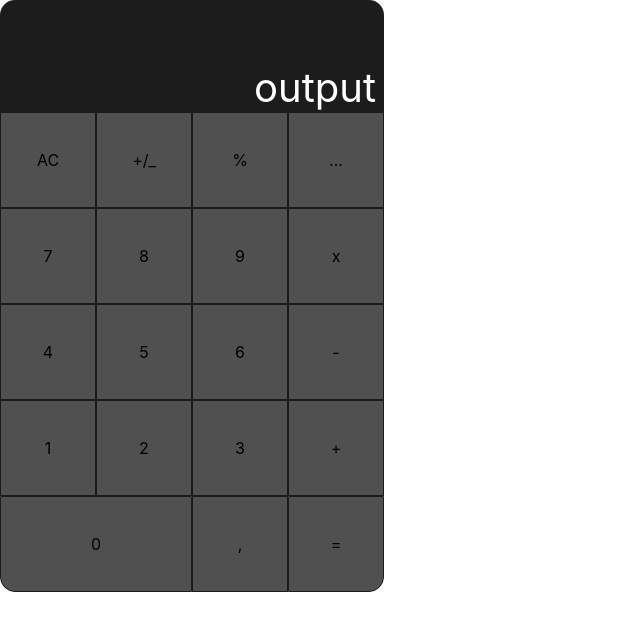
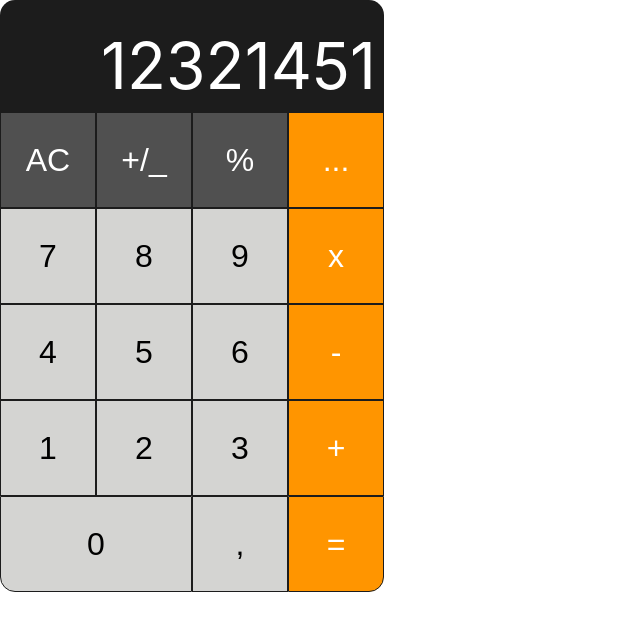
Before and after one commit to PhilippWeiss85/Calculator, a React (Create React App) app: page / in a window 1280 px wide. Shown: the top 630 px of the page, without its empty margins (0-640 px from the left). Built offline with nearby package versions, Linux system fonts and the light colour scheme.

Commit message:
update styling

```diff
--- a/src/App.css
+++ b/src/App.css
@@ -3,9 +3,10 @@ button {
 	color: inherit;
 	border: 1px solid #1C1C1C;
 	padding: 0;
-	font: inherit;
+	font-size: 2rem;
 	cursor: pointer;
 	outline: inherit;
+  background-color: #D4D4D2;
 }
 
 .grid {
@@ -18,12 +19,12 @@ button {
   grid-column: 1/ -1;
   background-color: #1C1C1C;
   color: white;
-  font-size: 2.5rem;
+  font-size: 4rem;
   display: flex;
   flex-direction: column;
   justify-content: flex-end;
   align-items: flex-end;
-  padding-right: 0.5rem;
+  padding: 0 0.5rem 0.5rem 0;
   border-top-left-radius: 15px;
   border-top-right-radius: 15px;
 }
@@ -39,3 +40,13 @@ button {
 .grid__bottom-border-right {
   border-bottom-right-radius: 15px;
 }
+
+.grid__operands-orange {
+  background-color: #FF9500;
+  color: white
+}
+
+.grid__operands-darkgrey {
+  background-color: #505050;
+  color: white
+}
--- a/src/App.js
+++ b/src/App.js
@@ -3,26 +3,28 @@ import "./App.css";
 function App() {
   return (
     <section className="grid">
-      <article className="grid__output">output</article>
-      <button>AC</button>
-      <button>+/_</button>
-      <button>%</button>
-      <button>...</button>
+      <article className="grid__output">12321451</article>
+      <button className="grid__operands-darkgrey">AC</button>
+      <button className="grid__operands-darkgrey">+/_</button>
+      <button className="grid__operands-darkgrey">%</button>
+      <button className="grid__operands-orange">...</button>
       <button>7</button>
       <button>8</button>
       <button>9</button>
-      <button>x</button>
+      <button className="grid__operands-orange">x</button>
       <button>4</button>
       <button>5</button>
       <button>6</button>
-      <button>-</button>
+      <button className="grid__operands-orange">-</button>
       <button>1</button>
       <button>2</button>
       <button>3</button>
-      <button>+</button>
+      <button className="grid__operands-orange">+</button>
       <button className="grid__span-two grid__bottom-border-left">0</button>
       <button>,</button>
-      <button className="grid__bottom-border-right">=</button>
+      <button className="grid__bottom-border-right grid__operands-orange">
+        =
+      </button>
     </section>
   );
 }
```
